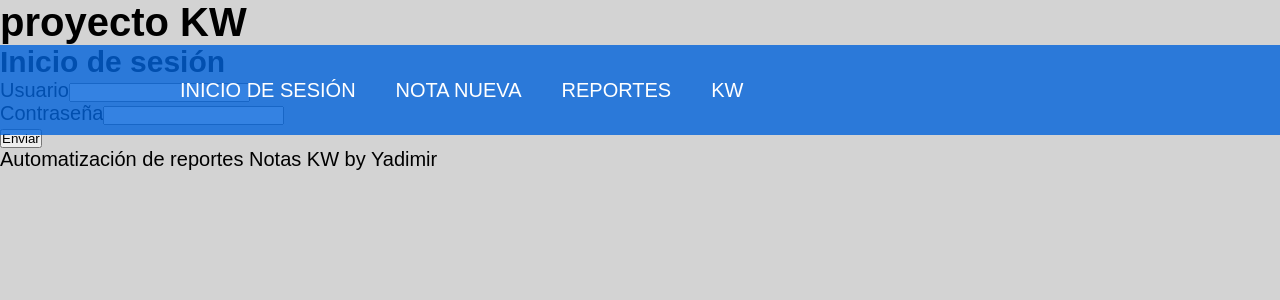
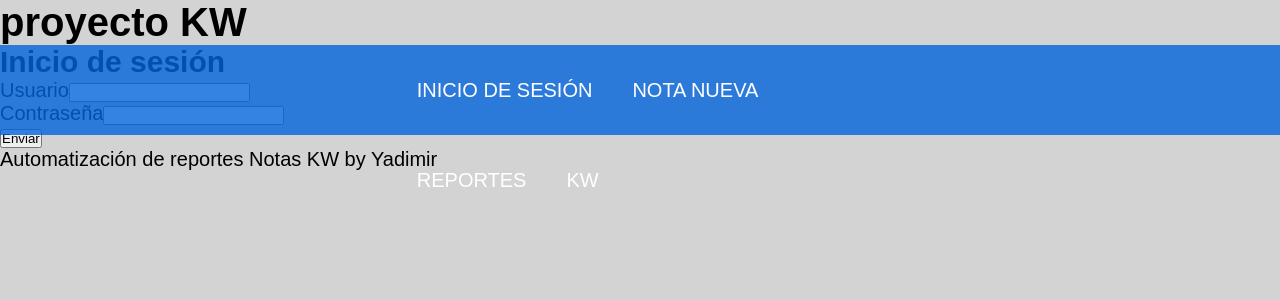
Before and after one commit to YadimirCovBel/KWproy, an Angular app in the folder proyectoKW/: page / in a window 1280 px wide. Shown: the top 300 px of the page. Built offline with nearby package versions, Linux system fonts and the light colour scheme.

Commit message:
se cambio el width dentro de header ul a uno menor

```diff
--- a/proyectoKW/src/assets/css/style.css
+++ b/proyectoKW/src/assets/css/style.css
@@ -30,7 +30,7 @@ header{
 }
 header ul{
     display: block;
-    width: 75%;
+    width: 38%;
     height: inherit;
     margin: 0px auto;
 
```
